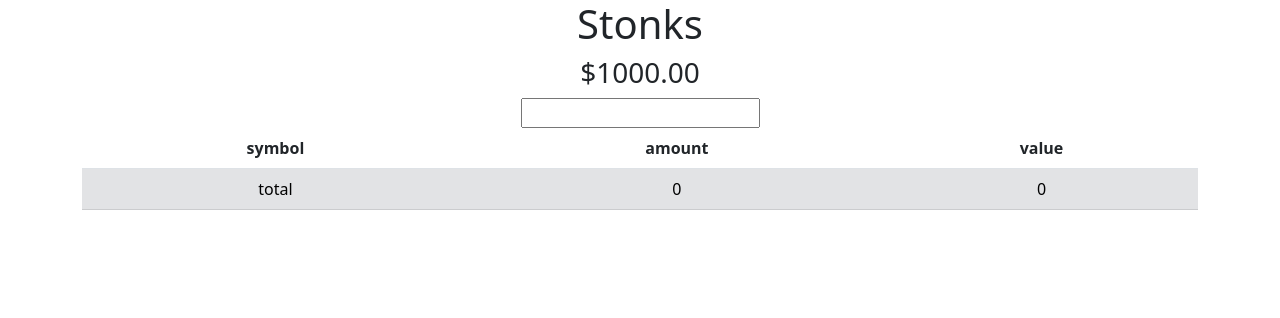
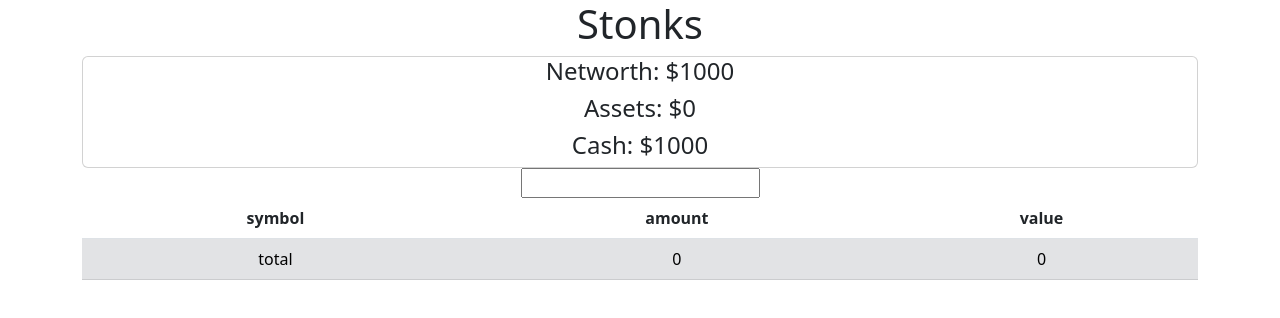
Before and after one commit to alunity/stonks, a React (Create React App) app in the folder senja/: page / in a window 1280 px wide. Shown: the top 318 px of the page. Built offline with nearby package versions, Linux system fonts and the light colour scheme.

Commit message:
Added networth component

```diff
--- a/senja/src/App.tsx
+++ b/senja/src/App.tsx
@@ -5,6 +5,7 @@ import StockView from "./stockView";
 import { loadData, saveData } from "./data";
 import port from "./portInterface";
 import DelayedInput from "./delayedInput";
+import Networth from "./networth";
 
 function App() {
   let [symbol, setSymbol] = useState("");
@@ -33,7 +34,8 @@ function App() {
     <div className="App">
       <div className="container">
         <h1>Stonks</h1>
-        <h3>${cash.toFixed(2)}</h3>
+        {/* <h3>${cash.toFixed(2)}</h3> */}
+        <Networth cash={cash} portfolio={portfolio} />
         <form onSubmit={(e) => e.preventDefault()}>
           {/* <input
             value={symbol}
--- a/senja/src/networth.tsx
+++ b/senja/src/networth.tsx
@@ -1,19 +1,35 @@
-// import port from "./portInterface";
+import { useEffect, useState } from "react";
+import port from "./portInterface";
+import getPrice from "./stock";
 
-// interface worthProps{
-//    cash: number;
-//    portfolio: port
-// }
+interface worthProps {
+  cash: number;
+  portfolio: port;
+}
 
-// function Networth(props){
-//     return(
-//         <>
-//         <h1></h1>
-//         </>
+function Networth(props: worthProps) {
+  let [assets, setAssets] = useState(0);
 
-//     )
-// }
+  useEffect(() => {
+    const fetchData = async () => {
+      let total = 0;
+      for (let i in props.portfolio) {
+        total = total + (await getPrice(i)) * props.portfolio[i];
+      }
+      setAssets(total);
+    };
+    fetchData();
+  }, [props.cash, props.portfolio]);
 
-let x = () => <p>hi</p>;
+  return (
+    <div className="card">
+      <div className="container">
+        <h4>Networth: ${assets + props.cash}</h4>
+        <h4>Assets: ${assets}</h4>
+        <h4>Cash: ${props.cash}</h4>
+      </div>
+    </div>
+  );
+}
 
-export default x;
+export default Networth;
--- a/senja/src/table.tsx
+++ b/senja/src/table.tsx
@@ -1,6 +1,6 @@
 import React, { useState, useEffect } from "react";
 import port from "./portInterface";
-import requestPrice from "./stock";
+import getPrice from "./stock";
 
 interface tableProps {
   updateSymbol: Function;
@@ -20,7 +20,7 @@ function Table(props: tableProps) {
     const fetchData = async () => {
       let data = [];
       for (let i in props.data) {
-        data.push([i, props.data[i], (await requestPrice(i)) * props.data[i]]);
+        data.push([i, props.data[i], (await getPrice(i)) * props.data[i]]);
       }
       setData(data);
     };
```
Also changed, not shown: 1 other file (tests, documents, lock files or other folders).
